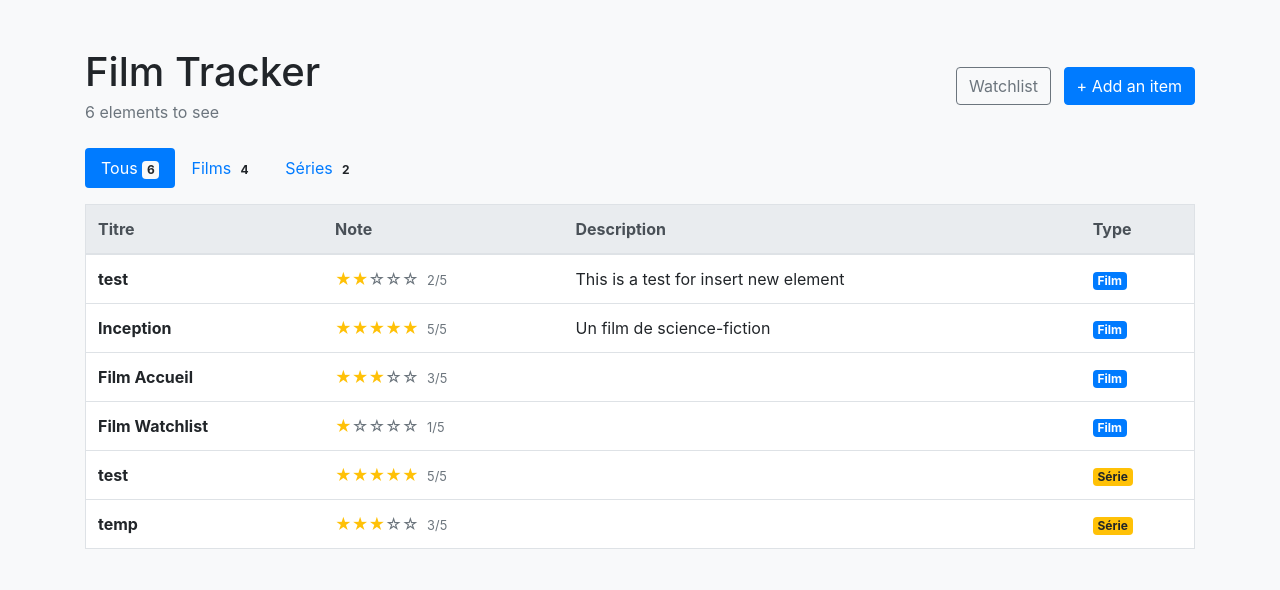
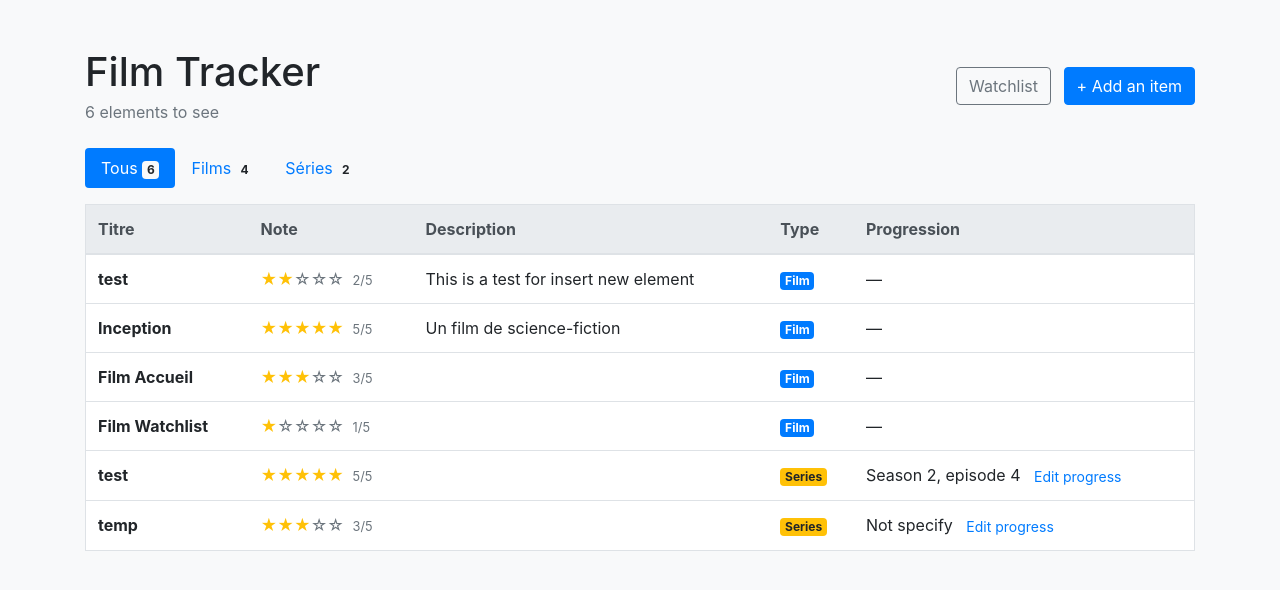
Before and after one commit to WBS-UWG/Project02DevOps, a Node server app: page / in a window 1280 px wide. Shown: the top 590 px of the page. Run offline with Node 20, Linux system fonts and the light colour scheme; data comes from the database, SQL or seed files in the repository; both versions use the stored data as it was after the commit; some libraries are stand-ins or nearby versions.

Commit message:
[ADD] implement the functionnality to add for the serie where we have stopped - Edit the db schema to allow the save of the info - Edit the UI part to allow input for the series episodes & season watch (made by Claude) - Edit the test to make sure everything still work (use claude to keep the same syntax for the test & verify I have test all the possibility)
Co-authored-by: Claude code noreply@anthropic.com

```diff
--- a/code/app.js
+++ b/code/app.js
@@ -1,6 +1,6 @@
 var express = require('express');
 var bodyParser = require('body-parser');
-const { connectToDB, closeDB, initDB, getItems, addItem, deleteItem, updateItem } = require('./db');
+const { connectToDB, closeDB, initDB, getItems, addItem, deleteItem, updateItem, updateSeriesProgress } = require('./db');
 
 var app = express();
 
@@ -45,14 +45,29 @@ app.get('/addItem', (req, res) => {
 });
 
 app.post('/addItem', (req, res) => {
-  const { title, description, rate, type, from } = req.body;
+  const { title, description, rate, type, from, season, episode } = req.body;
+  const parsedType = parseInt(type, 10) || 1;
+  const parsedSeason = season === undefined || season === '' ? null : Number(season);
+  const parsedEpisode = episode === undefined || episode === '' ? null : Number(episode);
+
+  if (from !== 'watchlist' && parsedType === 2) {
+    if ((parsedSeason !== null && (!Number.isSafeInteger(parsedSeason) || parsedSeason < 1)) ||
+        (parsedEpisode !== null && (!Number.isSafeInteger(parsedEpisode) || parsedEpisode < 1))) {
+      return res.status(400).send('Season and episode must be positive whole numbers.');
+    }
+    if (parsedEpisode !== null && parsedSeason === null) {
+      return res.status(400).send('An episode number requires a season number.');
+    }
+  }
 
   const newItem = {
     title: title ? title.trim() : "No Title",
     description: description ? description.trim() : "",
-    rate: from === 'watchlist' ? null : (parseInt(rate, 10) || 3),
-    type: parseInt(type, 10) || 1,
-    watchlist: from === 'watchlist' ? 1 : 0
+    rate: from === 'watchlist' ? 0 : (parseInt(rate, 10) || 3),
+    type: parsedType,
+    watchlist: from === 'watchlist' ? 1 : 0,
+    season: from !== 'watchlist' && parsedType === 2 ? parsedSeason : null,
+    episode: from !== 'watchlist' && parsedType === 2 ? parsedEpisode : null
   };
 
   addItem(db, newItem, (err) => {
@@ -79,12 +94,50 @@ app.post('/items/delete', (req, res) => {
   });
 });
 
-app.post('/items/update', (req, res) => {
+app.post('/items/progress', (req, res) => {
   const id = Number.parseInt(req.body.id, 10);
-  const { title, description, rate, type, watchlist } = req.body;
+  const season = req.body.season === undefined || req.body.season === '' ? null : Number(req.body.season);
+  const episode = req.body.episode === undefined || req.body.episode === '' ? null : Number(req.body.episode);
 
   if (!Number.isInteger(id) || id <= 0) {
     return res.status(400).send('Invalid item ID.');
+  }
+  if ((season !== null && (!Number.isSafeInteger(season) || season < 1)) ||
+      (episode !== null && (!Number.isSafeInteger(episode) || episode < 1))) {
+    return res.status(400).send('Season and episode must be positive whole numbers.');
+  }
+  if (episode !== null && season === null) {
+    return res.status(400).send('An episode number requires a season number.');
+  }
+
+  updateSeriesProgress(db, id, season, episode, (err) => {
+    if (err) {
+      console.error('Error updating series progress:', err.message);
+      return res.status(500).send('Error while updating series progress.');
+    }
+    res.redirect('/?type=serie');
+  });
+});
+
+app.post('/items/update', (req, res) => {
+  const id = Number.parseInt(req.body.id, 10);
+  const { title, description, rate, type, watchlist, season, episode } = req.body;
+
+  if (!Number.isInteger(id) || id <= 0) {
+    return res.status(400).send('Invalid item ID.');
+  }
+
+  const parsedType = parseInt(type, 10) || 1;
+  const parsedSeason = season === undefined || season === '' ? null : Number(season);
+  const parsedEpisode = episode === undefined || episode === '' ? null : Number(episode);
+  if (parsedType === 2) {
+    if ((parsedSeason !== null && (!Number.isSafeInteger(parsedSeason) || parsedSeason < 1)) ||
+        (parsedEpisode !== null && (!Number.isSafeInteger(parsedEpisode) || parsedEpisode < 1))) {
+      return res.status(400).send('Season and episode must be positive whole numbers.');
+    }
+    if (parsedEpisode !== null && parsedSeason === null) {
+      return res.status(400).send('An episode number requires a season number.');
+    }
   }
 
   const updatedItem = {
@@ -92,8 +145,10 @@ app.post('/items/update', (req, res) => {
     title: title ? title.trim() : "No Title",
     description: description ? description.trim() : "",
     rate: parseInt(rate, 10) || 3,
-    type: parseInt(type, 10) || 1,
-    watchlist: parseInt(watchlist, 10) === 1 ? 1 : 0
+    type: parsedType,
+    watchlist: parseInt(watchlist, 10) === 1 ? 1 : 0,
+    season: parsedType === 2 ? parsedSeason : null,
+    episode: parsedType === 2 ? parsedEpisode : null
   };
 
   updateItem(db, updatedItem, (err) => {
--- a/code/views/page/landing.ejs
+++ b/code/views/page/landing.ejs
@@ -22,7 +22,7 @@
     </div>
     <div class="mt-3 mt-md-0">
       <a href="/watchlist" class="btn btn-outline-secondary mr-2">Watchlist</a>
-      <a href="/addItem" class="btn btn-primary">+ Add an item</a>
+      <button type="button" class="btn btn-primary" data-toggle="modal" data-target="#addModal">+ Add an item</button>
     </div>
   </div>
 
@@ -57,6 +57,7 @@
             <th scope="col">Note</th>
             <th scope="col">Description</th>
             <th scope="col">Type</th>
+            <th scope="col">Progression</th>
           </tr>
         </thead>
         <tbody>
@@ -75,7 +76,25 @@
                 <% if (item.type === 'film') { %>
                   <span class="badge badge-primary">Film</span>
                 <% } else { %>
-                  <span class="badge badge-warning">Série</span>
+                  <span class="badge badge-warning">Series</span>
+                <% } %>
+              </td>
+              <td>
+                <% if (item.type === 'serie' && item.season) { %>
+                  Season <%= item.season %><% if (item.episode) { %>, episode <%= item.episode %><% } %>
+                <% } else if (item.type === 'serie') { %>
+                  Not specify
+                <% } else { %>
+                  —
+                <% } %>
+                <% if (item.type === 'serie') { %>
+                  <button type="button" class="btn btn-sm btn-link p-0 ml-2"
+                          data-toggle="modal" data-target="#progressModal"
+                          data-id="<%= item.id %>"
+                          data-season="<%= item.season == null ? '' : item.season %>"
+                          data-episode="<%= item.episode == null ? '' : item.episode %>">
+                    Edit progress
+                  </button>
                 <% } %>
               </td>
             </tr>
@@ -86,5 +105,104 @@
   <% } %>
 
 </div>
+
+<div class="modal fade" id="addModal" tabindex="-1" role="dialog" aria-labelledby="addModalLabel" aria-hidden="true">
+  <div class="modal-dialog" role="document">
+    <div class="modal-content">
+      <form action="/addItem" method="POST">
+        <div class="modal-header">
+          <h5 class="modal-title" id="addModalLabel">Add an item</h5>
+          <button type="button" class="close" data-dismiss="modal" aria-label="Close">
+            <span aria-hidden="true">&times;</span>
+          </button>
+        </div>
+        <div class="modal-body">
+          <div class="form-group">
+            <label for="add-title">Title</label>
+            <input type="text" class="form-control" id="add-title" name="title" required>
+          </div>
+          <div class="form-group">
+            <label for="add-type">Type</label>
+            <select class="form-control" id="add-type" name="type" required>
+              <option value="1">Film</option>
+              <option value="2">Series</option>
+            </select>
+          </div>
+          <div class="form-group">
+            <label for="add-rate">Note (1 to 5)</label>
+            <input type="number" class="form-control" id="add-rate" name="rate" min="1" max="5" value="3">
+          </div>
+          <div class="series-add-progress d-none">
+            <div class="form-group">
+              <label for="add-season">Last watched season</label>
+              <input type="number" class="form-control" id="add-season" name="season" min="1" step="1">
+            </div>
+            <div class="form-group">
+              <label for="add-episode">Last watched episode (optional)</label>
+              <input type="number" class="form-control" id="add-episode" name="episode" min="1" step="1">
+            </div>
+          </div>
+          <div class="form-group">
+            <label for="add-description">Description</label>
+            <textarea class="form-control" id="add-description" name="description" rows="3"></textarea>
+          </div>
+        </div>
+        <div class="modal-footer">
+          <button type="button" class="btn btn-secondary" data-dismiss="modal">Cancel</button>
+          <button type="submit" class="btn btn-primary">Add</button>
+        </div>
+      </form>
+    </div>
+  </div>
+</div>
+
+<div class="modal fade" id="progressModal" tabindex="-1" role="dialog" aria-labelledby="progressModalLabel" aria-hidden="true">
+  <div class="modal-dialog" role="document">
+    <div class="modal-content">
+      <form action="/items/progress" method="POST">
+        <div class="modal-header">
+          <h5 class="modal-title" id="progressModalLabel">Edit progress</h5>
+          <button type="button" class="close" data-dismiss="modal" aria-label="Close">
+            <span aria-hidden="true">&times;</span>
+          </button>
+        </div>
+        <div class="modal-body">
+          <input type="hidden" id="progress-id" name="id">
+          <div class="form-group">
+            <label for="progress-season">Last watched season</label>
+            <input type="number" class="form-control" id="progress-season" name="season" min="1" step="1">
+          </div>
+          <div class="form-group">
+            <label for="progress-episode">Last watched episode (optional)</label>
+            <input type="number" class="form-control" id="progress-episode" name="episode" min="1" step="1">
+          </div>
+        </div>
+        <div class="modal-footer">
+          <button type="button" class="btn btn-secondary" data-dismiss="modal">Cancel</button>
+          <button type="submit" class="btn btn-primary">Save</button>
+        </div>
+      </form>
+    </div>
+  </div>
+</div>
+
+<script src="https://code.jquery.com/jquery-3.3.1.slim.min.js"></script>
+<script src="https://cdnjs.cloudflare.com/ajax/libs/popper.js/1.14.6/umd/popper.min.js"></script>
+<script src="https://stackpath.bootstrapcdn.com/bootstrap/4.2.1/js/bootstrap.min.js"></script>
+<script>
+  function toggleAddProgress() {
+    $('.series-add-progress').toggleClass('d-none', $('#add-type').val() !== '2');
+  }
+
+  $('#add-type').on('change', toggleAddProgress);
+
+  $('#progressModal').on('show.bs.modal', function (event) {
+    var button = $(event.relatedTarget);
+    var modal = $(this);
+    modal.find('#progress-id').val(button.data('id'));
+    modal.find('#progress-season').val(button.data('season'));
+    modal.find('#progress-episode').val(button.data('episode'));
+  });
+</script>
 </body>
 </html>
```
Also changed, not shown: code/db.js (+80 -9 lines), code/db.test.js (+116 -5 lines), code/filmTracker.db.
